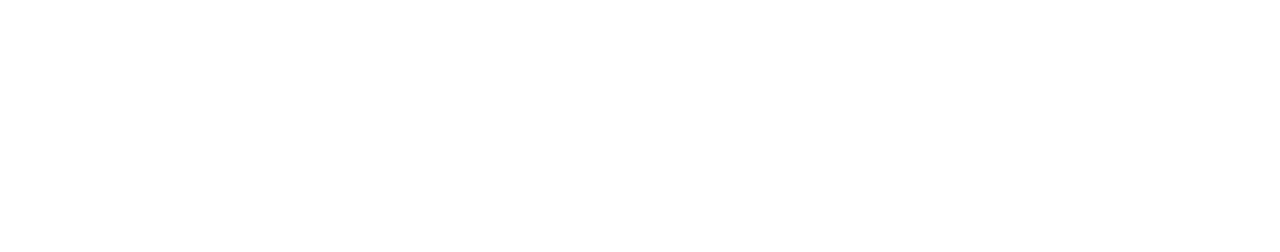
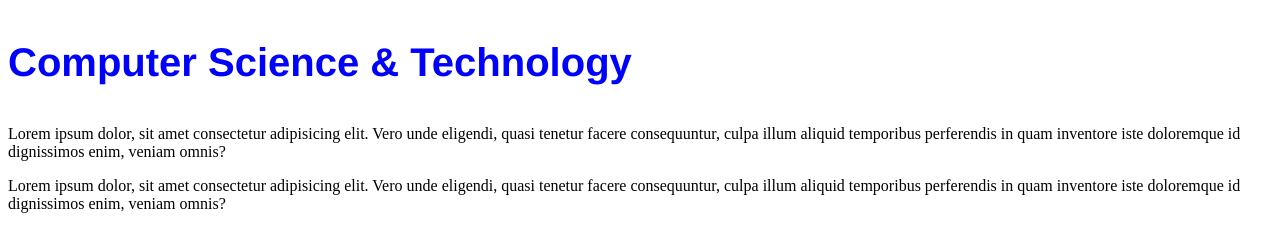
Before and after one commit to mobinatech/github-repo-1, a plain HTML site: page index.html in a window 1280 px wide. Drawn offline with Linux system fonts and the light colour scheme.

Commit message:
added the first message

```diff
--- a/index.html
+++ b/index.html
@@ -4,8 +4,26 @@
     <meta charset="UTF-8">
     <meta name="viewport" content="width=device-width, initial-scale=1.0">
     <title>github-repo-1</title>
+    <link rel="stylesheet" href="style.css">
 </head>
 <body>
+<div>
+    <h3 class="text">Computer Science & Technology</h3>
+</div>
+
+<div>
+<p>Lorem ipsum dolor,
+     sit amet consectetur adipisicing elit. Vero unde
+     eligendi, quasi tenetur facere consequuntur, culpa
+      illum aliquid temporibus perferendis in quam inventore
+      iste doloremque id dignissimos enim, veniam omnis?</p>
+      <p>Lorem ipsum dolor,
+        sit amet consectetur adipisicing elit. Vero unde
+        eligendi, quasi tenetur facere consequuntur, culpa
+         illum aliquid temporibus perferendis in quam inventore
+         iste doloremque id dignissimos enim, veniam omnis?</p>
+
+</div>
 
 </body>
 </html>
--- /dev/null
+++ b/style.css
@@ -0,0 +1,7 @@
+.text{
+color:blue;
+font-size: 40px;
+font-family: 'Franklin Gothic Medium', 'Arial Narrow', Arial, sans-serif;
+
+
+}
```
